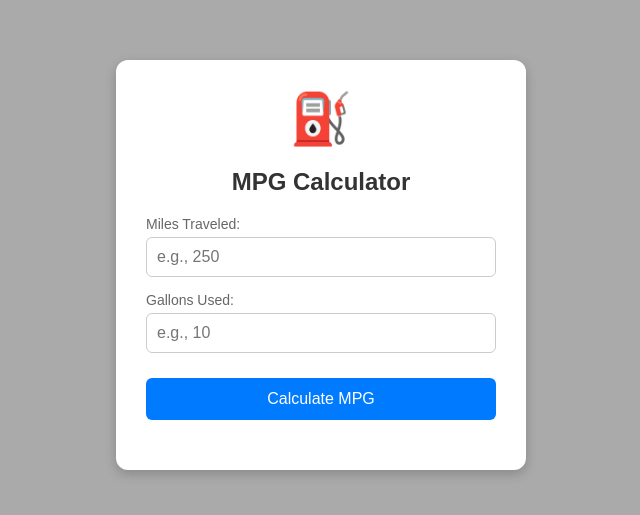
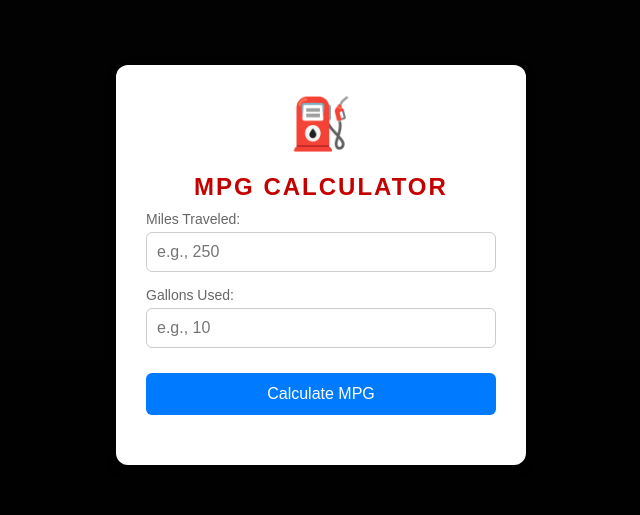
Before and after one commit to Agreene2056/calculator-assignment, a plain HTML site: page index.html in a window 1280 px wide. Shown: the part 135-650 px from the top of the page, without its empty margins (319-959 px from the left). Drawn offline with Linux system fonts and the light colour scheme.

Commit message:
Modify styles in index.html for improved design
Updated styles for body and h2 elements to enhance appearance.

```diff
--- a/index.html
+++ b/index.html
@@ -6,19 +6,23 @@
     <title>Assignment</title>
     <style>
         body {
-            font-family: Arial, sans-serif;
-            background-color: #AAAAAA;
+           font-family: Arial, sans-serif;
+            background-color: #111;
+            background-image: linear-gradient(rgba(0,0,0,0.85), rgba(0,0,0,0.95));
             display: flex;
             justify-content: center;
             align-items: center;
-            height: 100vh;
+            min-height: 100vh;
             margin: 0;
+            color: white;
         }
 
 
         h2 {
-            margin-bottom: 20px;
-            color: #333;
+            margin-bottom: 10px;
+            color: #c40000;
+            text-transform: uppercase;
+            letter-spacing: 2px;
         }
 
 		.calculator-card {
```
